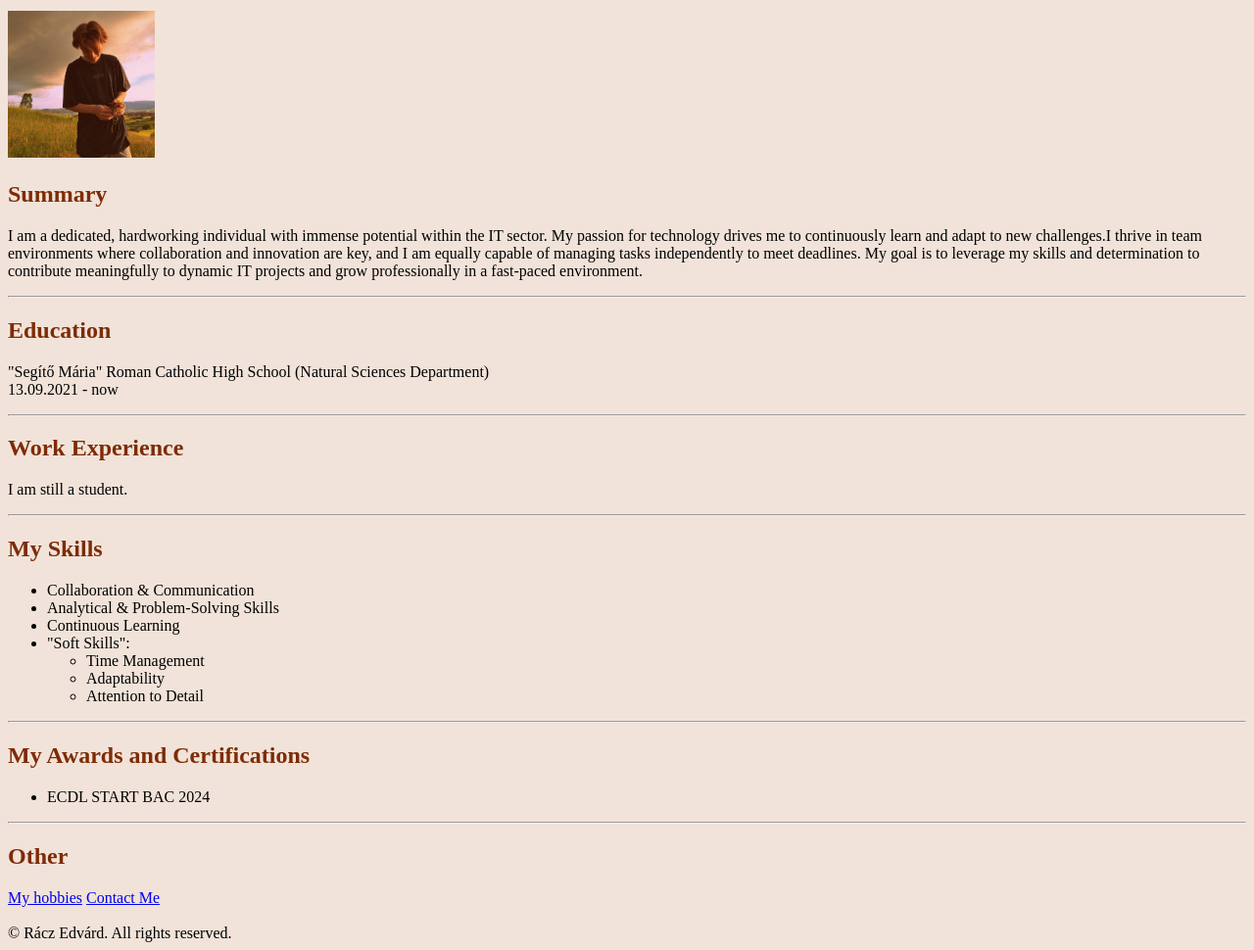
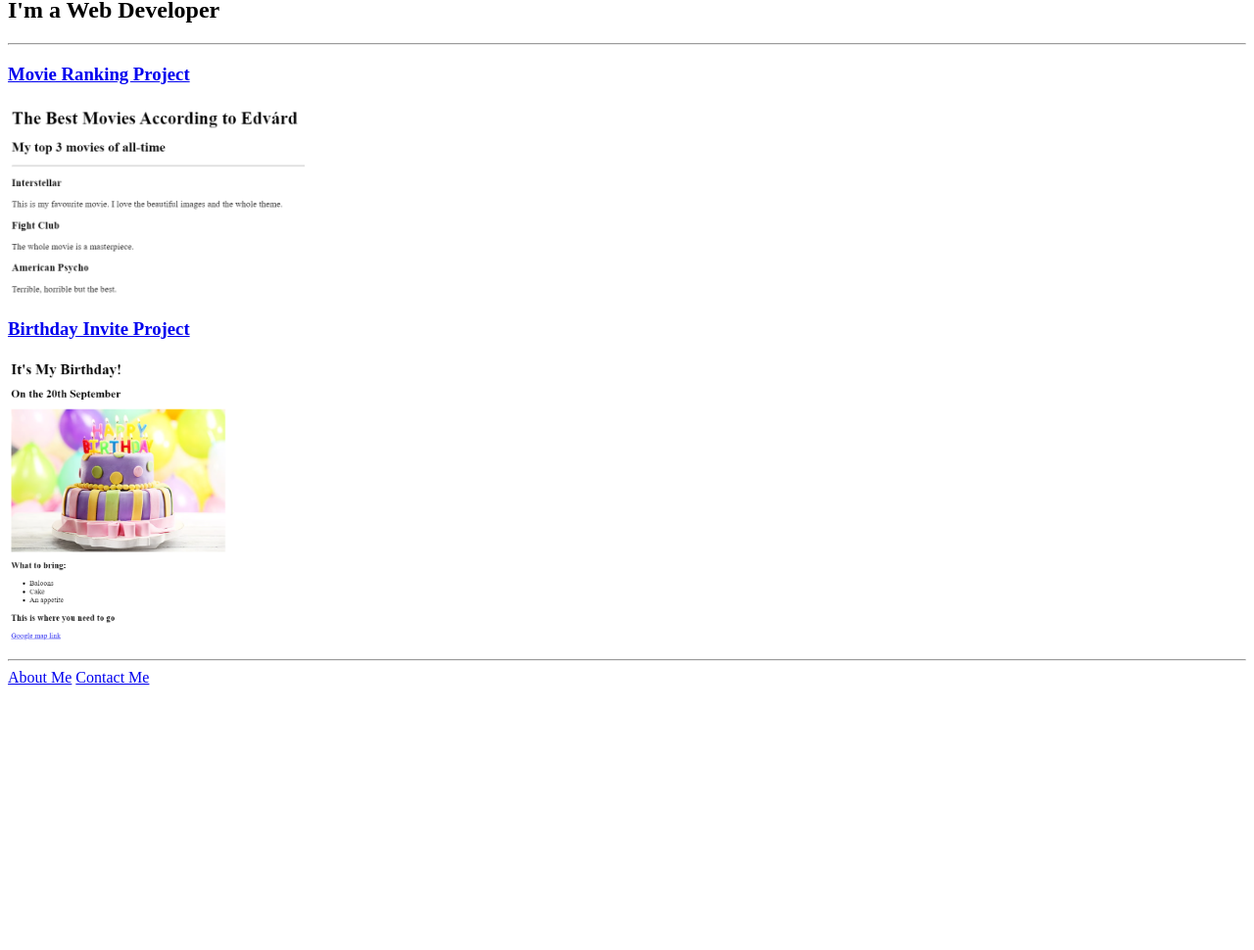
Before and after one commit to Raczee/html-portfolio, a plain HTML site: page index.html in a window 1280 px wide. Shown: the part 69-1039 px from the top of the page at 98% size. After the commit the page ends 800 px from the top, so only its background shows below. Drawn offline with Linux system fonts and the light colour scheme.

Commit message:
Add files via upload

```diff
--- a/index.html
+++ b/index.html
@@ -1,51 +1,38 @@
+<!-- TODO 1: Create the HTML Boilerplate -->
+
+<!-- TODO 2: Add Your previous projects' HTML into the public folder -->
+
+<!-- TODO 3: Take screenshots of your project previews and add the images to the images folder -->
+
+<!-- TODO 4: Add titles/subtitles etc. -->
+
+<!-- TODO 5: Add a link to the project pages -->
+
+<!-- TODO 6: Add images to show the project previews
+HINT for TODO 6: You can use the height attribute set to 200 to make the image smaller:
+https://developer.mozilla.org/en-US/docs/Web/HTML/Element/img#attr-height -->
+
+<!-- TODO 7: Add the Contact Me and About Me page links -->
+
+</html>
+
 <!DOCTYPE html>
 <html lang="en">
 <head>
     <meta charset="UTF-8">
     <meta name="viewport" content="width=device-width, initial-scale=1.0">
-    <title>My Resume</title>
+    <title>My Portfolio</title>
 </head>
-<body style="background-color: rgba(172, 85, 23, 0.162) ">
-  <h1 style="color: rgb(126, 43, 5);">Rácz Edvárd</h1>
-    <img src="./assets/images/profilepicture.jpg" height="150" alt="profile picture">
-  <h2 style="color: rgb(126, 43, 5);">Summary</h2>
-    <p>I am a dedicated, hardworking individual with immense potential within the IT sector.
-      My passion for technology drives me to continuously learn and adapt to new challenges.I thrive in team environments where collaboration and innovation are key, and I am equally capable of managing tasks independently to meet deadlines.
-      My goal is to leverage my skills and determination to contribute meaningfully to dynamic IT projects and grow professionally in a fast-paced environment.
-    </p>
+<body>
+    <h1>Rácz Edvárd's Portfolio</h1>
+    <h2>I'm a Web Developer</h2>
     <hr />
-  <h2 style="color: rgb(126, 43, 5);">Education</h2>
-    <p> "Segítő Mária" Roman Catholic High School (Natural Sciences Department) <br>
-        13.09.2021 - now
-        </p>
+    <a href="./public/movie-ranking.html"><h3>Movie Ranking Project</h3></a>
+    <img src="./assets/images/movie-ranking.png" alt="movie-ranking" height="200" /></a>
+    <a href="./public/birthday-invite.html"><h3>Birthday Invite Project</h3></a>
+    <img src="./assets/images/birthday-invite.png" alt="birthday-invite" height="300" />
     <hr />
-  <h2 style="color: rgb(126, 43, 5);">Work Experience</h2>
-    <p>I am still a student.
-    <hr />
-  <h2 style="color: rgb(126, 43, 5);">My Skills </h2>
-        <ul>
-            <li>Collaboration & Communication</li>
-            <li>Analytical & Problem-Solving Skills</li>
-            <li>Continuous Learning</li>
-            <li>"Soft Skills":
-                <ul>
-                    <li>Time Management</li>
-                    <li>Adaptability</li>
-                    <li>Attention to Detail</li>
-                </ul>
-            </li>
-        </ul>
-     <hr />
-  <h2 style="color: rgb(126, 43, 5);">My Awards and Certifications</h2>
-       <ul>
-        <li>ECDL START BAC 2024</li>
-       </ul>
-     <hr />
-  <h2 style="color: rgb(126, 43, 5);">Other</h2>
-    <a href="./public/My Hobbies.html">My hobbies</a>
-    <a href="./public/Contact Me.html">Contact Me</a>
-    <br /><br />
-
-    <footer>© Rácz Edvárd. All rights reserved.</footer>
+    <a href="./public/about.html">About Me</a>
+    <a href="./public/contact.html">Contact Me</a>
 </body>
 </html>
```
